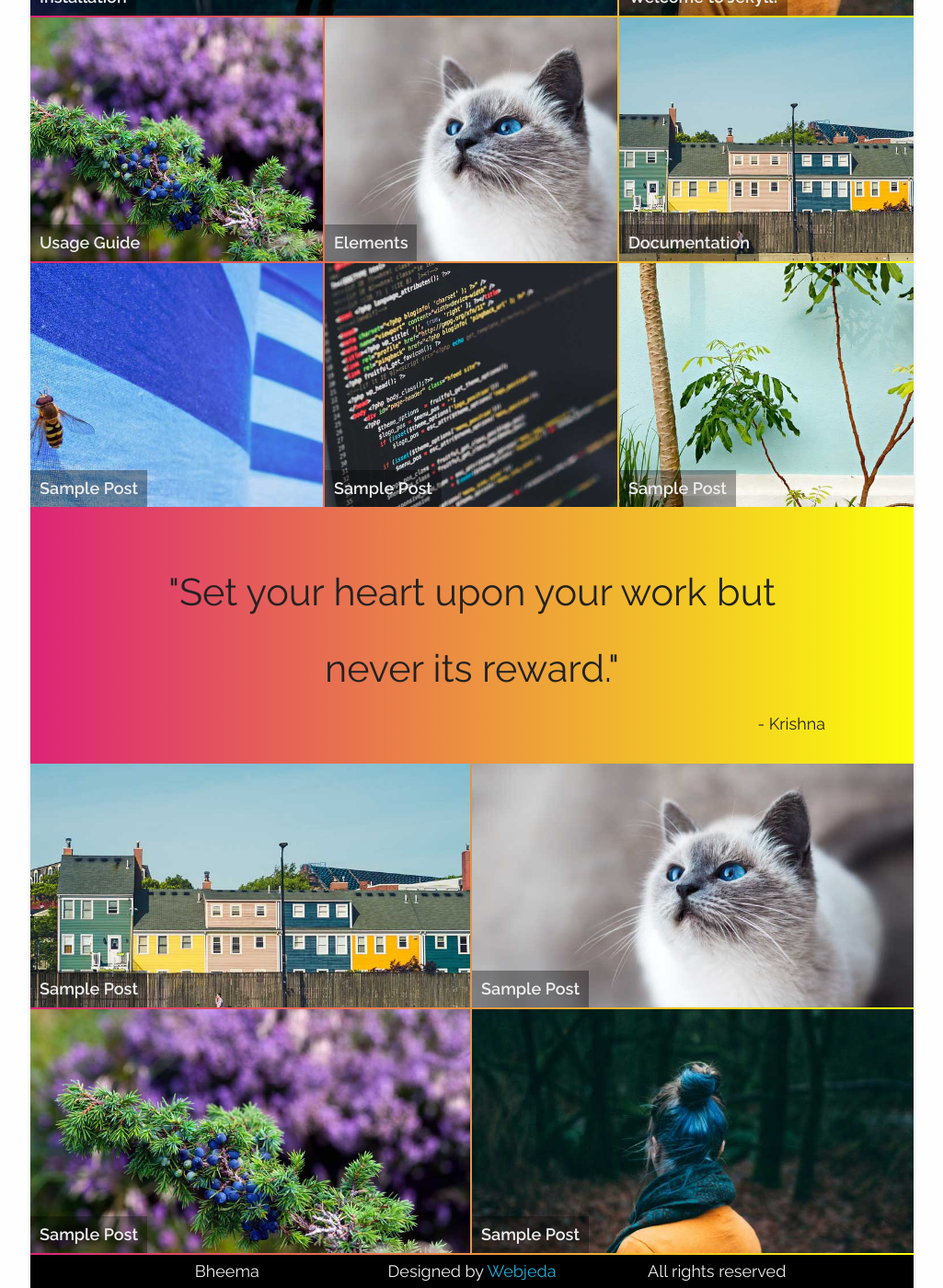
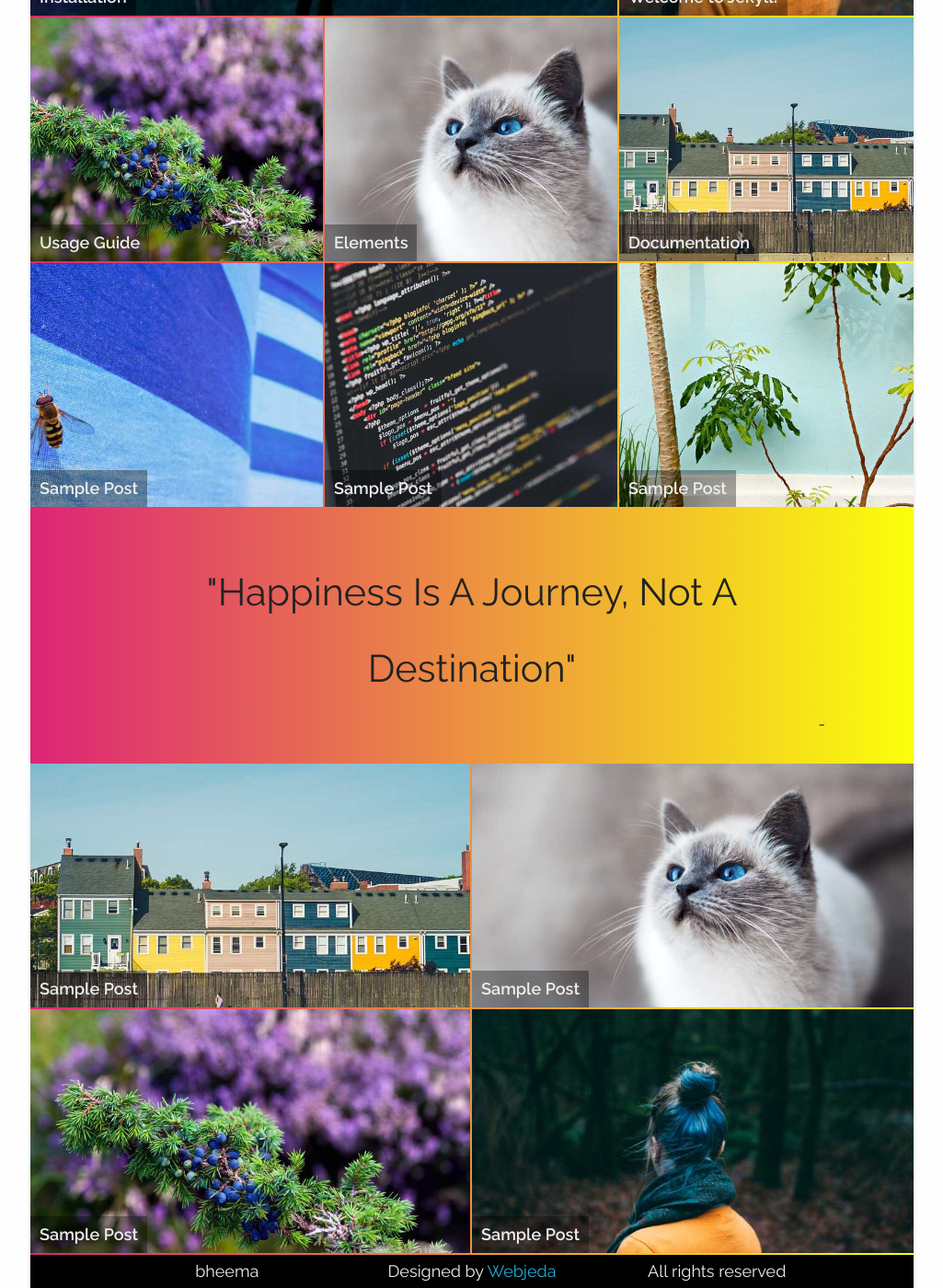
Before and after one commit to sharu725/bheema, a Jekyll site: the page built from index.html, in a window 1280 px wide and 1400 px high, scrolled down 595 px. Shown: the whole window at 92% size, without its empty margins (127-1152 px from the left). Built offline with Jekyll 4.4.1, drawn with Linux system fonts in a browser that asks for light colours.

Commit message:
Add files via upload

```diff
--- a/_config.yml
+++ b/_config.yml
@@ -1,10 +1,10 @@
 #Created by webjeda - http://webjeda.com
 
-title: Bheema #Keep it short
-email: your@email.com
+title:none  #Keep it short
+email: vanithakbgowda@gmail.com
 
 
-baseurl: /bheema
+baseurl: /TravellingIsMyPassion
 
 sass:
  style: compressed
--- a/index.html
+++ b/index.html
@@ -1,8 +1,8 @@
 ---
-title: Home
+title: Life Is A Beautiful Journey
 layout: default
-quote-of-the-day: Set your heart upon your work but never its reward.
-quote-by: Krishna
+quote-of-the-day: Happiness Is A Journey, Not A Destination
+quote-by:
 ---
 
 <div class="row first-row">
```
